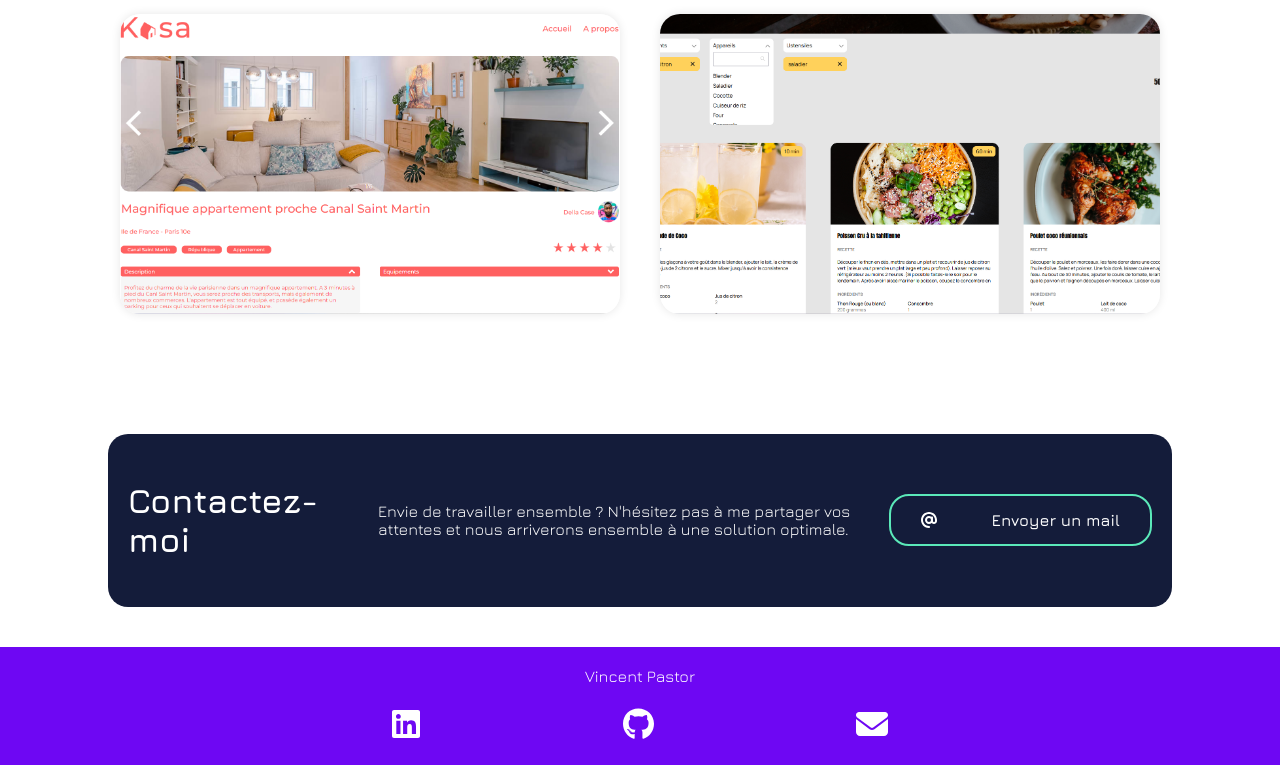
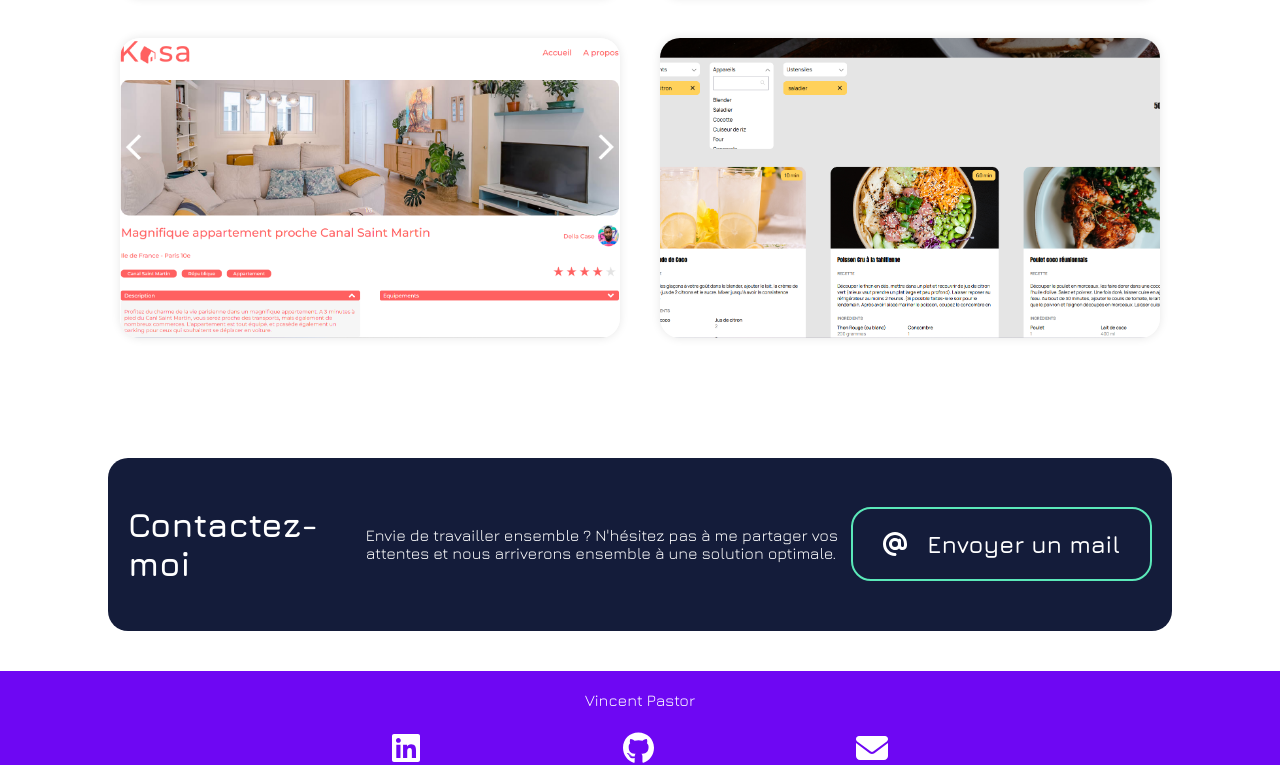
Before and after one commit to TheGoozmeister/portfoliov3, a React (Create React App) app: page / in a window 1280 px wide. Shown: the part 3032-3797 px from the top of the page. Built offline with nearby package versions, Linux system fonts and the light colour scheme.

Commit message:
resized skills

```diff
--- a/src/style/sass/pages/_landing.scss
+++ b/src/style/sass/pages/_landing.scss
@@ -172,7 +172,8 @@ body {
                 font-weight: 400;
                 text-align: center;
                 margin-bottom: 20px;
-                @include smartphone {
+                height: 150px;
+                overflow: hidden;                @include smartphone {
                     height: auto;
                     margin-bottom: 0px;
                     width: 95%;
@@ -267,9 +268,10 @@ body {
             flex-direction: column;
             justify-content: space-between;
             align-items: center;
-            width: 90%;
+            width: 80%;
             margin: auto;
             margin-top: 10px;
+            border-radius: 20px;
         }
         &__title {
             font-size: 2.8vh;
@@ -299,8 +301,10 @@ body {
             align-items: center;
             justify-content: space-between;
             padding: 15px 30px;
-            width: 200px;
+            width: 250px;
+            height: 40px;
             font-weight: 600;
+            font-size: 24px;
             cursor: pointer;
             transition: background-color 0.3s ease, color 0.3s ease;
             border-radius: 20px;
--- a/src/style/sass/pages/_project.scss
+++ b/src/style/sass/pages/_project.scss
@@ -7,9 +7,11 @@
         background-color: $color-primary;
         color: white;
         padding: 10px 20px;
+        border-radius: 0px 0px 100px 100px;
         @include smartphone{
             font-size: 1.5rem;
             padding: 5px 10px;
+            margin-top: 60px;
         }
 
     }
@@ -66,6 +68,8 @@
         margin-bottom: 10px;
         @include smartphone{
             font-size: 1.1rem;
+            margin-top: 10px;
+            margin-bottom: 20px;
         }
     }
     & button {
@@ -79,6 +83,7 @@
         @include smartphone{
             width: 100%;
             margin-top: 20px;
+            margin-bottom: 60px;
         }
         & img {
             object-fit: cover;
```
Also changed, not shown: src/style/css/style.css, 1 other file (tests, documents, lock files or other folders).
